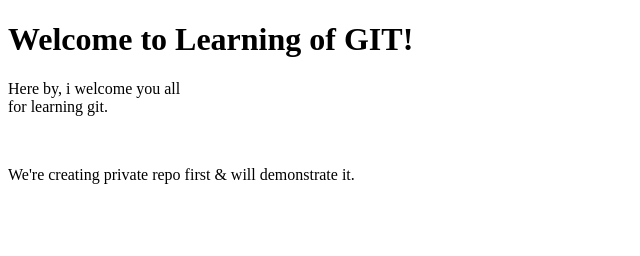
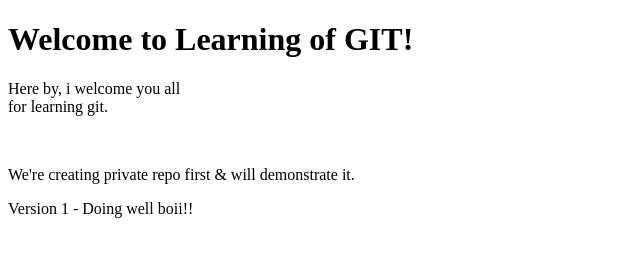
Before and after one commit to tanmayck1201/Git-Learn, a plain HTML site: page index.html in a window 1280 px wide. Shown: the whole page, without its empty margins (0-640 px from the left). Drawn offline with Linux system fonts and the light colour scheme.

Commit message:
version1 changes

```diff
--- a/index.html
+++ b/index.html
@@ -13,6 +13,7 @@
     <p>Here by, i welcome you all<br> for learning git.</p>
     <br>
     <p>We're creating private repo first & will demonstrate it.</p>
+    <p>Version 1 - Doing well boii!!</p>
 </body>
 
 </html>
```
